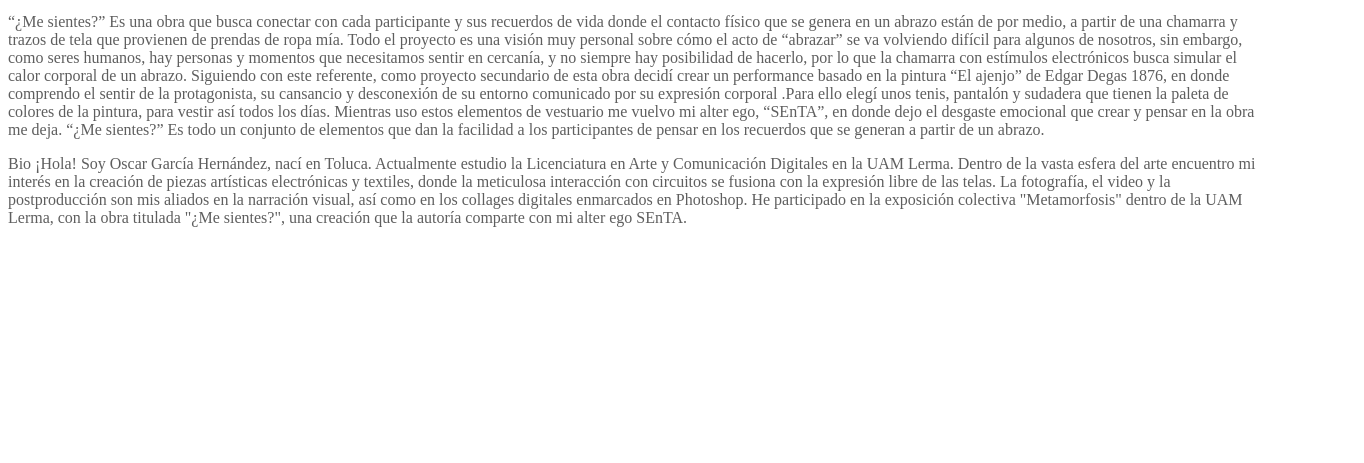
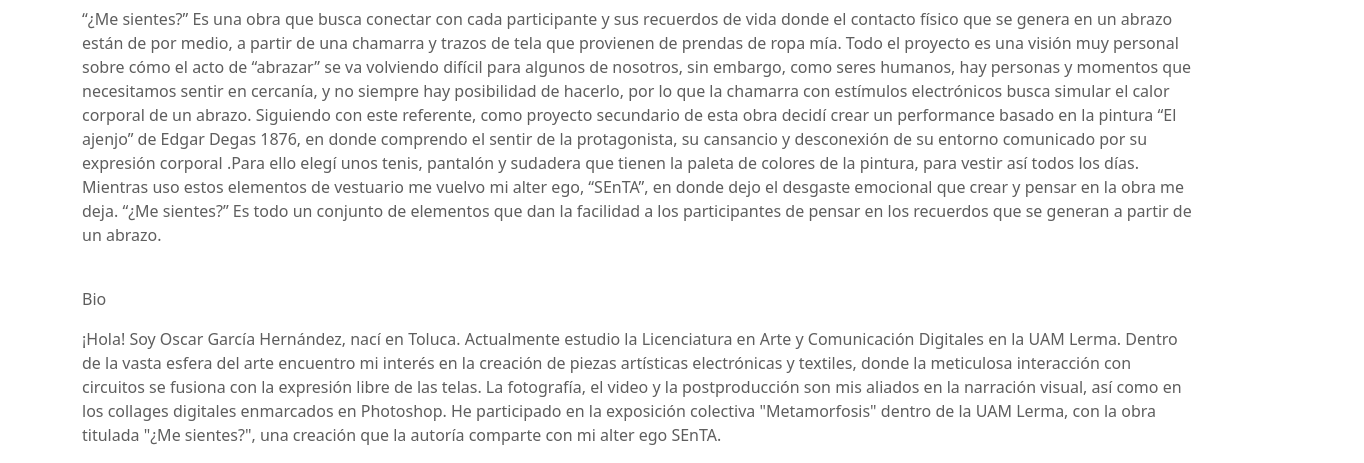
Before and after one commit to oscarGardez/me-sientes, a plain HTML site: page index.html in a window 1280 px wide. Shown: the part 608-1071 px from the top of the page, 1364 px wide, since content can reach past the window. Before the commit the page ends 851 px from the top, so only its background shows below. Drawn offline with nearby package versions, Linux system fonts and the light colour scheme; some packages are replaced by stand-ins of ours; a script that the page names is missing.

Commit message:
agregue bootstrap

```diff
--- a/index.html
+++ b/index.html
@@ -7,24 +7,27 @@
     <meta charset="utf-8" />
     <title>¿me sientes?</title>
     <meta name="viewport" content="width=device-width, initial-scale=1.0">
-
+    <link href="https://cdn.jsdelivr.net/npm/bootstrap@5.3.1/dist/css/bootstrap.min.css" rel="stylesheet">
+    <script src="https://cdn.jsdelivr.net/npm/bootstrap@5.3.1/dist/js/bootstrap.bundle.min.js"></script>
   </head>
   <body>
+    <div class="container">
     <img src="imagenes/portada.png" />
     <h1>Autor: Oscar García Hernández/SEnTA</h1>
-
+      <br>
     <p>Statement:</p>
     <p>“¿Me sientes?” Es una obra que busca conectar con cada participante y sus recuerdos de vida donde el contacto físico que se genera en un abrazo están de por medio, a partir de una chamarra y trazos de tela que provienen de prendas de ropa mía.
         Todo el proyecto es una visión muy personal sobre cómo el acto de “abrazar” se va volviendo difícil para algunos de nosotros, sin embargo, como seres humanos, hay personas y  momentos que necesitamos sentir en cercanía, y no siempre hay posibilidad de hacerlo, por lo que la chamarra con estímulos electrónicos busca simular el calor corporal de un abrazo.
         Siguiendo con este referente, como proyecto secundario de esta obra decidí crear un performance basado en la pintura “El ajenjo” de Edgar Degas 1876, en donde comprendo el sentir de la protagonista, su cansancio y desconexión de su entorno comunicado por su expresión corporal .Para ello elegí unos tenis, pantalón y sudadera que tienen la paleta de colores de la pintura, para vestir así todos los días. Mientras uso estos elementos de vestuario me vuelvo mi alter ego, “SEnTA”, en donde dejo el desgaste emocional que crear y pensar en la obra me deja.
          “¿Me sientes?” Es todo un conjunto de elementos que dan la facilidad a los participantes de pensar en los recuerdos que se generan a partir de un abrazo.</p>
-   <p> Bio
-    ¡Hola! Soy Oscar García Hernández, nací en Toluca. Actualmente estudio la Licenciatura en Arte y Comunicación Digitales en la UAM Lerma.
+   <br>
+         <p> Bio</p>
+    <p>¡Hola! Soy Oscar García Hernández, nací en Toluca. Actualmente estudio la Licenciatura en Arte y Comunicación Digitales en la UAM Lerma.
 Dentro de la vasta esfera del arte encuentro mi interés en la creación de piezas artísticas electrónicas y textiles, donde la meticulosa interacción con circuitos se fusiona con la expresión libre de las telas.
 La fotografía, el video y la postproducción son mis aliados en la narración visual, así como en los collages digitales enmarcados en Photoshop.
 He participado en la exposición colectiva "Metamorfosis" dentro de la UAM Lerma, con la obra titulada "¿Me sientes?", una creación que la autoría comparte con mi alter ego SEnTA.
-
-   </p>
+</p>
+  </div>
          <main>
     </main>
     <script src="sketch.js"></script>
```
